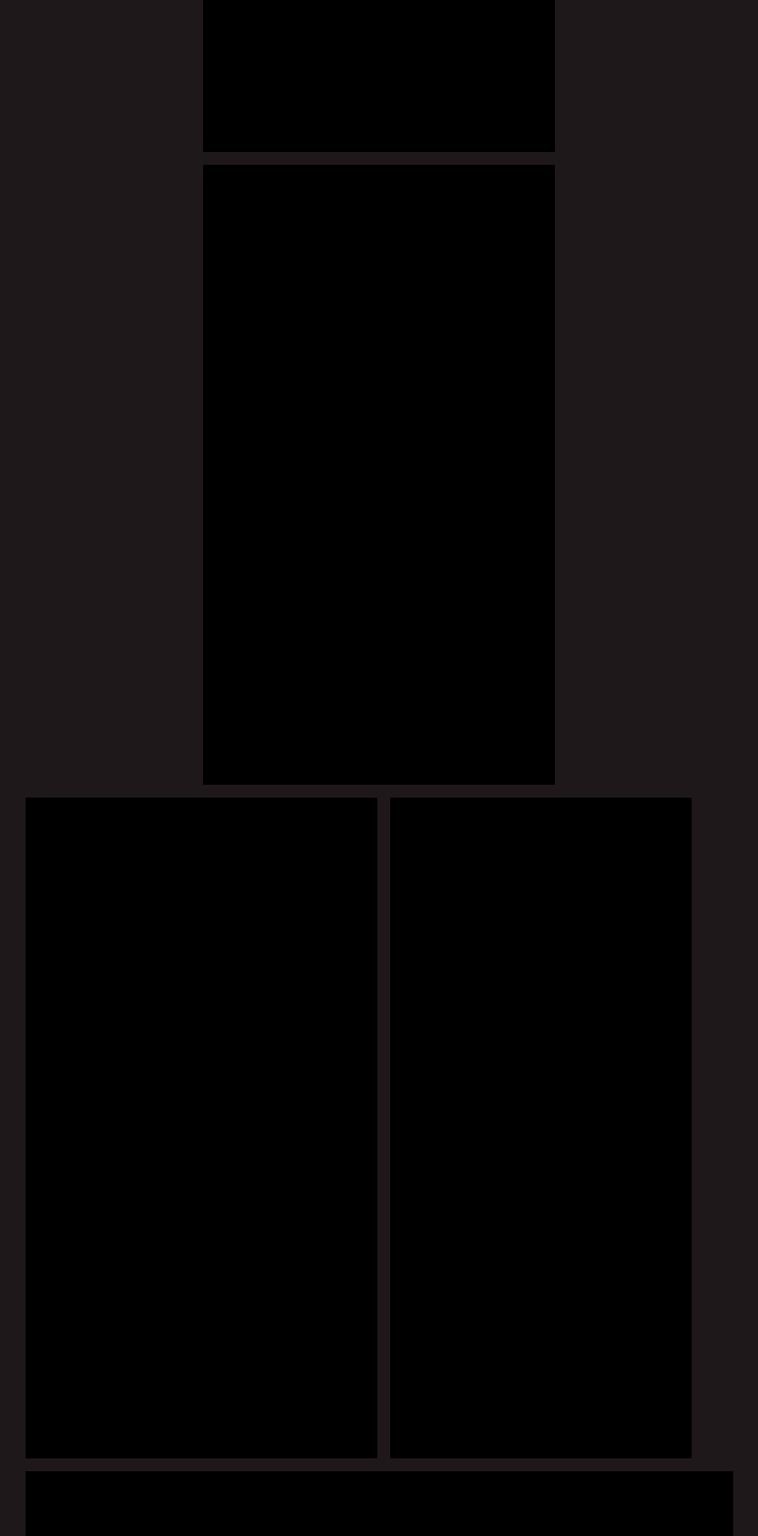
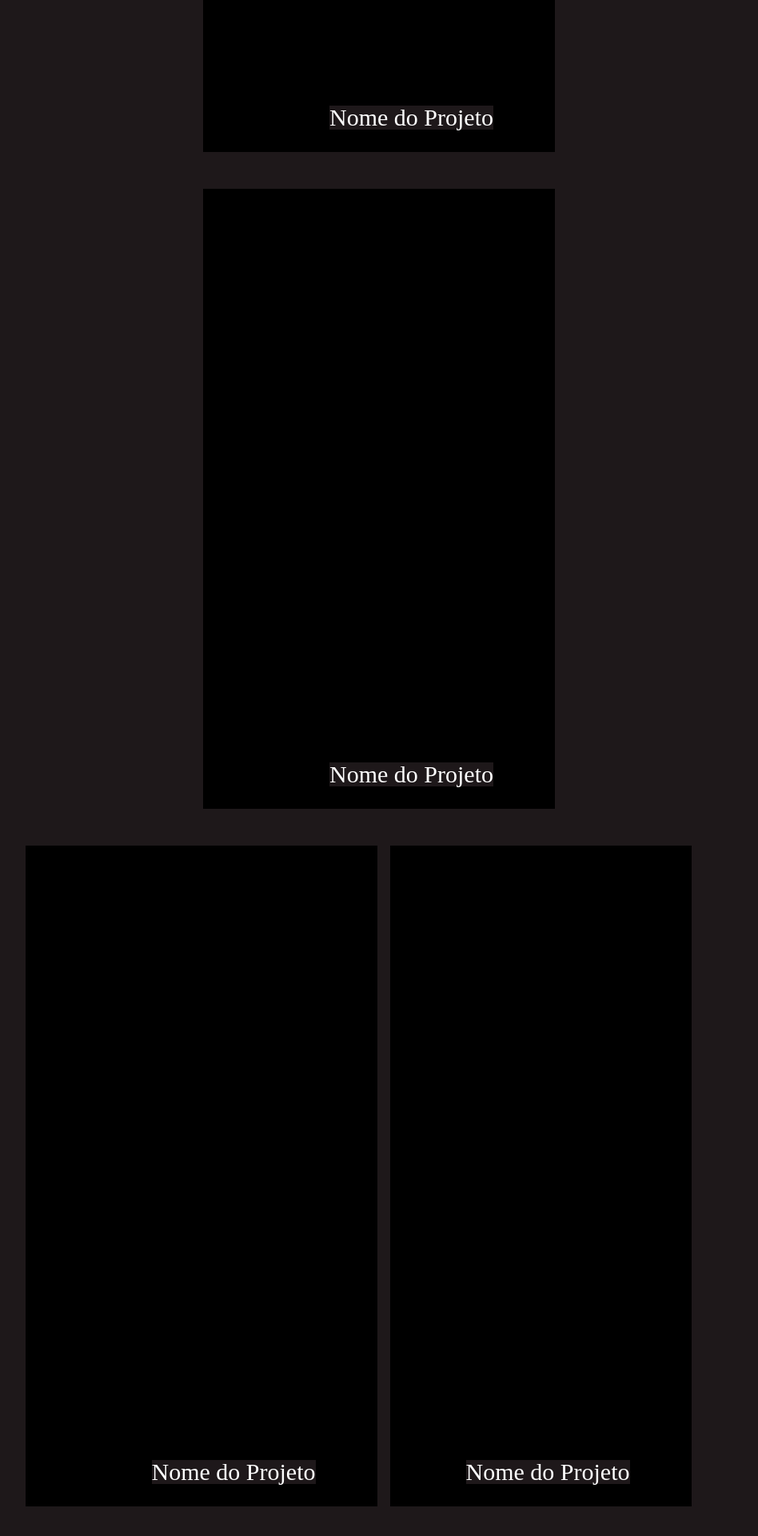
Before and after one commit to faisca-design/FaiscaJr, a Next.js app: page / in a window 1280 px wide. Shown: the part 760-2680 px from the top of the page at 80% size, without its empty margins (166-1114 px from the left). Built offline with nearby package versions, Linux system fonts and the light colour scheme.

Commit message:
Nome de projeto adicionado a cada imagem #7

```diff
--- a/src/components/Issue7.js
+++ b/src/components/Issue7.js
@@ -20,15 +20,40 @@ function Issue7 ()
             </h1>
             <div className={styles.containerImages}>
                 <div className={styles.imageRow}>
-                    <img className={styles.image}  src="/img/RetanguloIlustrativo.png" width={440} height={530} alt="imagem temporaria de testes"/>
-                    <img className={styles.image} src="/img/RetanguloIlustrativo.png" width={440} height={775} alt="imagem temporaria de testes"/>
+                    <figure className={styles.figure}>
+                        <label className={styles.text}>
+                            Nome do Projeto
+                        </label>
+                        <img className={styles.image}  src="/img/RetanguloIlustrativo.png" width={440} height={530} alt="imagem temporaria de testes"/>
+                    </figure>
+                    <figure className={styles.figure}>
+                        <label className={styles.text}>
+                            Nome do Projeto
+                        </label>
+                        <img className={styles.image} src="/img/RetanguloIlustrativo.png" width={440} height={775} alt="imagem temporaria de testes"/>
+                    </figure>
                 </div>
                 <div className={styles.imageBlock}>
                     <div className={styles.smallImageBlock}>
-                        <img className={styles.image} src="/img/RetanguloIlustrativo.png" width={440} height={826} alt="imagem temporaria de testes"/>
-                        <img className={styles.image} src="/img/RetanguloIlustrativo.png" width={377} height={826} alt="imagem temporaria de testes"/>
+                        <figure className={styles.figure}>
+                            <label className={styles.text}>
+                                Nome do Projeto
+                            </label>
+                            <img className={styles.image} src="/img/RetanguloIlustrativo.png" width={440} height={826} alt="imagem temporaria de testes"/>
+                        </figure>
+                        <figure className={styles.figure}>
+                            <label className={styles.text}>
+                                Nome do Projeto
+                            </label>
+                            <img className={styles.image} src="/img/RetanguloIlustrativo.png" width={377} height={826} alt="imagem temporaria de testes"/>
+                        </figure>
                     </div>
-                    <img className={styles.image} src="/img/RetanguloIlustrativo.png" width={885} height={473} alt="imagem temporaria de testes"/>
+                    <figure className={styles.figure}>
+                         <label className={styles.text}>
+                            Nome do Projeto
+                        </label>
+                        <img className={styles.image} src="/img/RetanguloIlustrativo.png" width={885} height={473} alt="imagem temporaria de testes"/>
+                    </figure>
                 </div>
             </div>
         </div>
--- a/src/styles/Issue7.module.css
+++ b/src/styles/Issue7.module.css
@@ -54,3 +54,17 @@
 .image{
     padding: 8px;
 }
+
+.figure{
+    display: flex;
+    flex-direction: column-reverse;
+    justify-content: space-evenly;
+    align-items: flex-end;
+}
+ .text{
+    position: relative;
+    display: flex;
+    bottom: 66px;
+    right: 85px;
+    font-size: 30px;
+ }
```
